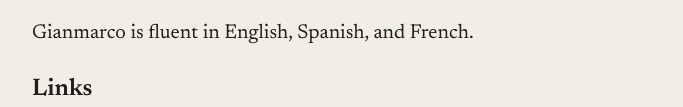
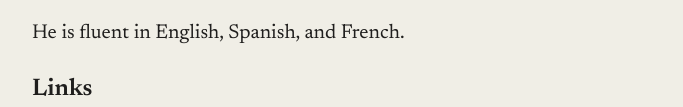
Before and after one commit to GianmarcoMB/GianmarcoMB.github.io, a plain HTML site: page index.html in a window 1280 px wide. Shown: the part 341-448 px from the top of the page, without its empty margins (298-981 px from the left). Drawn offline with Linux system fonts and the light colour scheme.

Commit message:
Update introduction paragraph for consistency

```diff
--- a/index.html
+++ b/index.html
@@ -191,7 +191,7 @@
       <section class="intro">
         <p>Gianmarco Miranda Bueno is a Research Analyst at a boutique economic consulting firm, specializing in financial and economic analysis for high-stakes commercial litigation.</p>
         <p>Gianmarco earned a B.A. in Economics and a minor in Political Economy from Princeton University, where his academic work focused on international development, social entrepreneurship, and human-centered design.</p>
-        <p>Gianmarco is fluent in English, Spanish, and French.</p>
+        <p>He is fluent in English, Spanish, and French.</p>
       </section>
 
       <section class="link-list">
```
